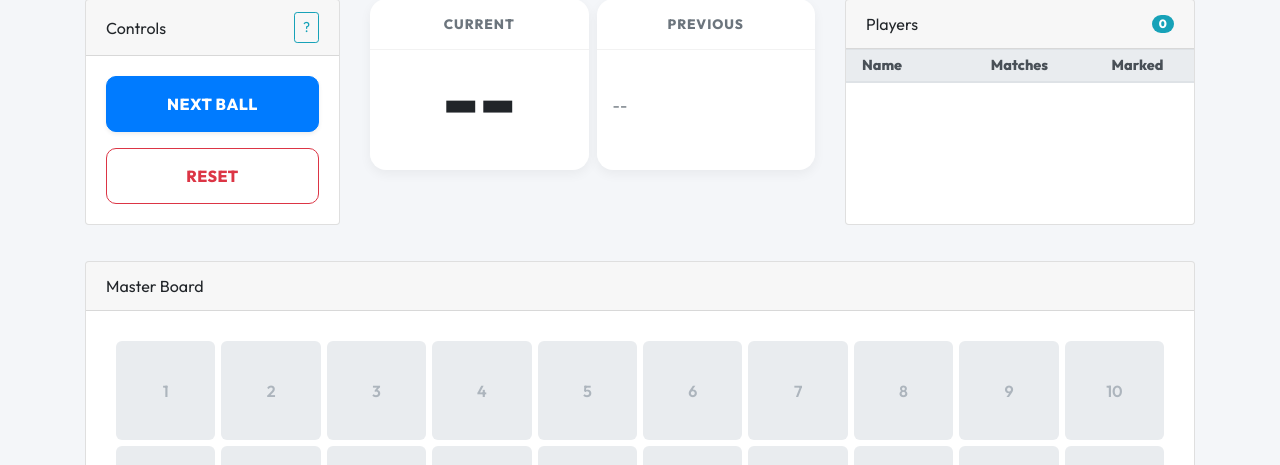
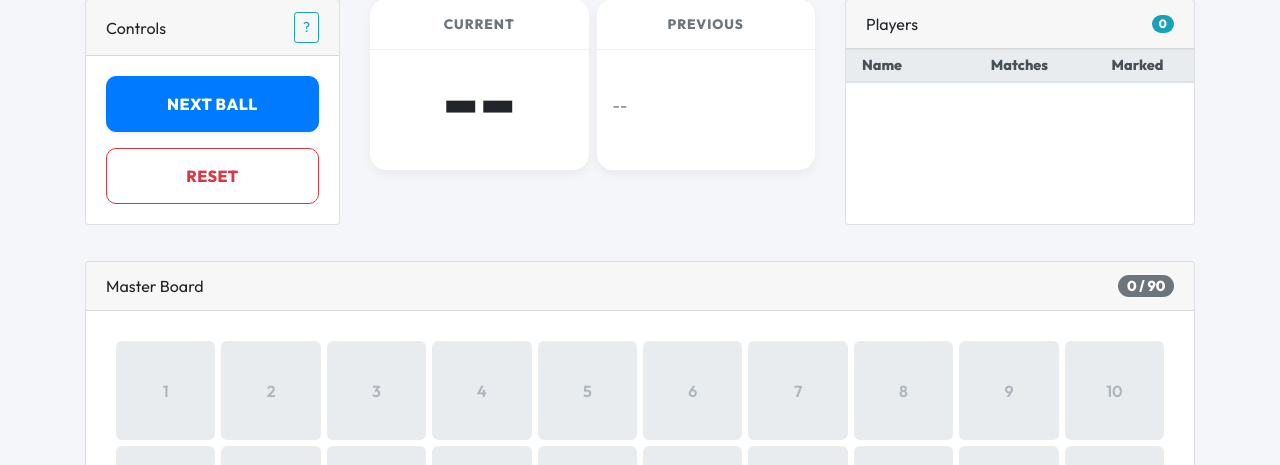
Before and after one commit to andywestley/bingo, a PHP site: page /host.php in a window 1280 px wide. Shown: the part 97-562 px from the top of the page. Run offline with PHP 8.4, Linux system fonts and the light colour scheme; data comes from the database, SQL or seed files in the repository; data that the repository does not hold is empty.

Commit message:
Show called numbers

```diff
--- a/host.php
+++ b/host.php
@@ -94,8 +94,10 @@
 			<div class="col-12">
 
 				<div class="card host-card">
-					<div class="card-header" id="remaining-numbers-label">Master Board</div>
-					<div class="card-body">
+					<div class="card-header d-flex justify-content-between align-items-center">
+                        Master Board
+                        <span id="called-count-badge" class="badge badge-pill badge-secondary" style="font-size: 0.9em;">0 / 90</span>
+                    </div>					<div class="card-body">
 						<div class="host-grid">
                             <?php for($i=1; $i<=90; $i++): ?>
 							    <div class="host-cell" id="ball-<?php echo $i; ?>"><?php echo $i; ?></div>
--- a/js/host.js
+++ b/js/host.js
@@ -27,6 +27,10 @@ $(document).ready(function () {
             const result = await drawBall();
             if (result.status === 'success') {
                 await updateBoardAnim(result.current_number);
+                // Update count
+                if (result.drawn_numbers) {
+                    $('#called-count-badge').text(`${result.drawn_numbers.length} / 90`);
+                }
             } else if (result.status === 'error') {
                 alert(result.message);
             }
@@ -98,6 +102,9 @@ $(document).ready(function () {
 
             // Initial update (no animation)
             updateDisplayInitial(current, status.drawn_numbers);
+
+            // Update count
+            $('#called-count-badge').text(`${status.drawn_numbers.length} / 90`);
 
             // Highlight all
             status.drawn_numbers.forEach(num => {
```
